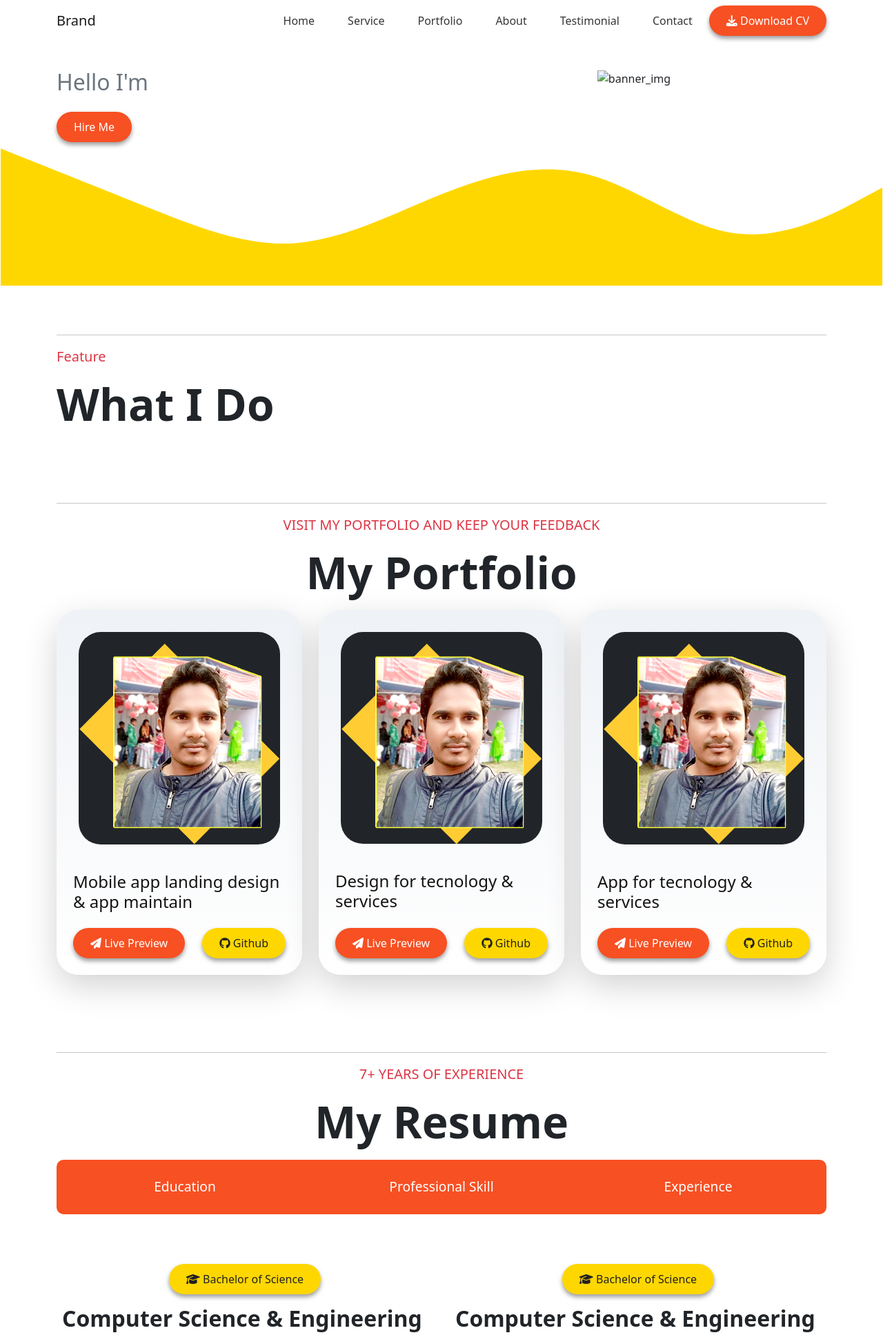
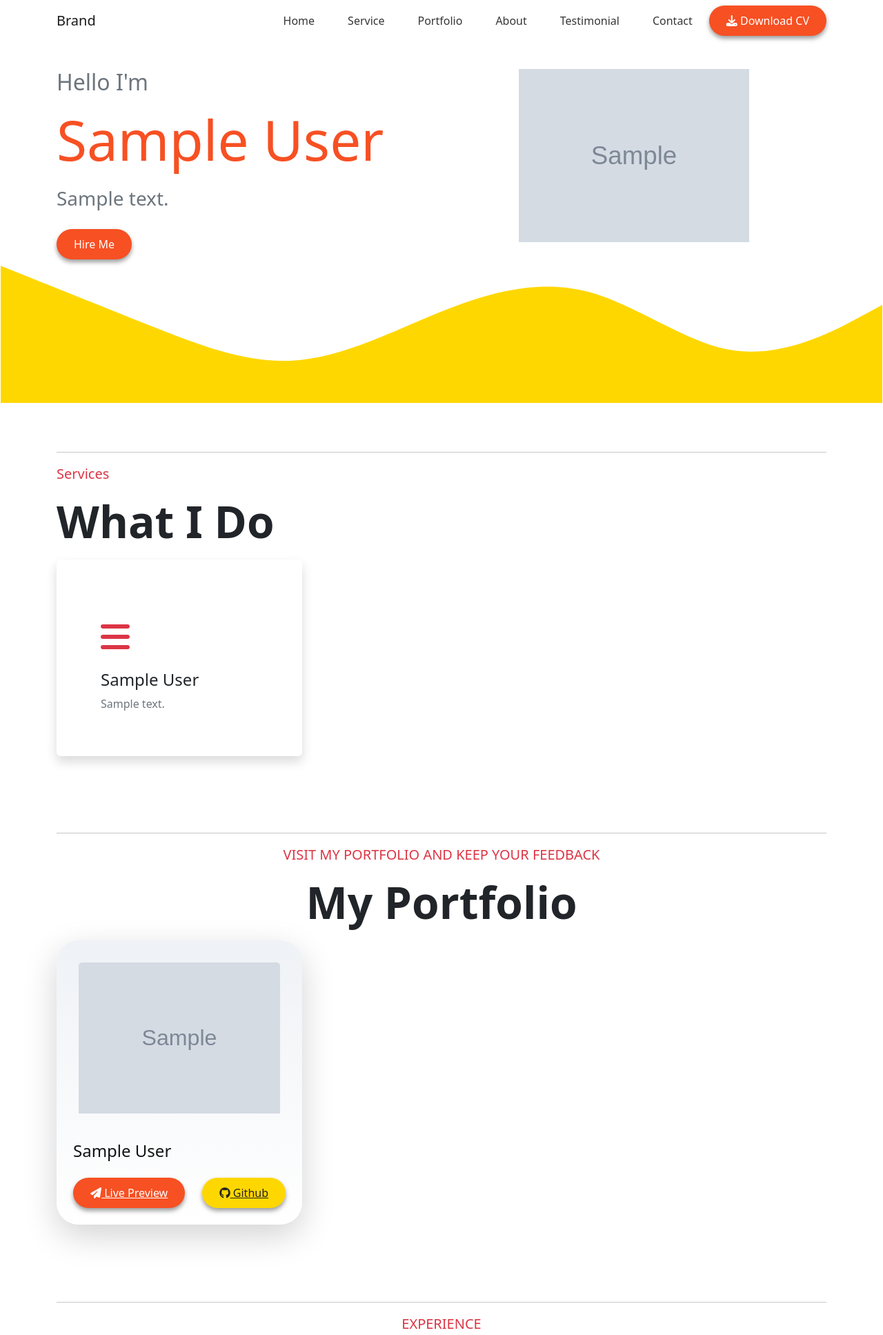
Before and after one commit to monir07/portfolio, a Django app: page / in a window 1280 px wide. Shown: the top 1935 px of the page at 69% size. Run offline with Django 4.2, Linux system fonts and the light colour scheme; tables that the repository leaves empty hold one stand-in row (values such as "Sample post"); grey boxes marked "Sample" are stand-in pictures; some libraries are stand-ins or nearby versions.

Commit message:
upto testmonial dynamic done.

```diff
--- a/requirements.txt
+++ b/requirements.txt
@@ -2,3 +2,8 @@ Django==4.1.1
 Pillow==9.2.0
 python-dotenv==0.21.0
 psycopg2-binary==2.9.3
+dj-database-url==2.2.0
+Brotli==1.1.0
+whitenoise==6.7.0
+gunicorn==22.0.0
+uvicorn==0.30.1
--- /dev/null
+++ b/resource.txt
@@ -0,0 +1,3 @@
+admin template:
+https://github.com/app-generator/django-atlantis-dark
+https://github.com/app-generator/django-adminlte
--- a/templates/components/educationCard.html
+++ b/templates/components/educationCard.html
@@ -5,16 +5,16 @@
             <button type="button" class="myBtn2">
                 <i class="fa fa-graduation-cap
                 "></i>
-                Bachelor of Science
+                {{ education.degree_name|title }}
               </button>
         </div>
         <div class="card-body p-0">
-            <p class="h2 fw-bold">Computer Science & Engineering</p>
-            <p class="h5 text-secondary">Northern University of Business and Technology.</p>
-            <span class="text-danger fs-6">2016-2020</span>
+            <p class="h2 fw-bold">{{ education.subject }}</p>
+            <p class="h5 text-secondary">{{ education.institute }}</p>
+            <span class="text-danger fs-6">{{ education.start_year }}-{{ education.passing_year }}</span>
 
             <p class="text-muted">
-                Lorem ipsum dolor, sit amet consectetur adipisicing elit. Totam, excepturi.
+                {{ education.short_brief|title }}
             </p>
         </div>
     </div>
--- a/templates/components/experienceCard.html
+++ b/templates/components/experienceCard.html
@@ -3,18 +3,18 @@
     <div class="card p-4 border-0 shadow-lg">
         <div class="d-flex  align-items-center">
             <div class="col-md-8">
-                <p class="h2 fw-bold">Khulna Shipyard Limited</p>
-                <p class="h6 text-secondary">Assistant Programmer (Django)</p>
-                <span class="text-danger fs-6">2016-Running</span>
+                <p class="h2 fw-bold">{{ experience.company_name }}</p>
+                <p class="h6 text-secondary">{{ experience.designation }}</p>
+                <span class="text-danger fs-6">{{ experience.join_year }}-{{ experience.resign_year }}</span>
             </div>
             <div class="card p-0 rounded-circle border-0 shadow-lg overflow-hidden">
-                <img src="{% static 'img/user_img.png' %}" class="card-img-top img-fluid" alt="...">
+                <img src="{{ experience.company_logo }}" class="card-img-top img-fluid" alt="...">
             </div>
         </div>
         <div class="card-body p-0">
             <hr>
             <p class="text-muted">
-                Lorem ipsum dolor, sit amet consectetur adipisicing elit. Totam, excepturi.
+                {{ experience.responsibility }}
             </p>
         </div>
     </div>
--- a/templates/components/nav.html
+++ b/templates/components/nav.html
@@ -7,7 +7,7 @@
     <div class="collapse navbar-collapse justify-content-end" id="navbarNav">
       <ul class="navbar-nav">
         <li class="nav-item">
-          <a class="nav-link mx-md-3 myNavLink" href="#"">Home</a>
+          <a class="nav-link mx-md-3 myNavLink" href="#">Home</a>
         </li>
         <li class="nav-item">
           <a class="nav-link mx-md-3 myNavLink" href="#serviceSection"> Service</a>
--- a/templates/components/portfolioCard.html
+++ b/templates/components/portfolioCard.html
@@ -1,69 +1,23 @@
 {% load static %}
-<div class="row row-cols-1 row-cols-md-3 g-4">
 <div class="col">
   <div class="card shadow-lg p-2 rounded-5 border-0 portfolioCard" data-aos="fade-right">
     <div class="card m-4 rounded-5 border-0 bg-dark">
-          <img src="{% static 'img/user_img.png' %}" class="card-img-top img-fluid portfolioImg" alt="...">
+      <img src="{{ portfolio.project_img }}" class="card-img-top img-fluid portfolioImg" alt="...">
     </div>
     <div class="card-body">
       <a href="#portfoli_link" class="portfoliLink">
-            <h4 class="card-title">Mobile app landing design & app maintain</h5>
+        <h4 class="card-title">{{ portfolio.project_name }}</h5>
       </a>
       <div class="d-flex justify-content-between mt-4">
-            <button type="button" class="myBtn">
+        <a href="{{ portfolio.preview_link }}" class="myBtn">
           <i class="fa fa-paper-plane"></i>
           Live Preview
-            </button>
-            <button type="button" class="myBtn2">
+        </a>
+        <a href="{{ portfolio.github_link }}" class="myBtn2">
           <i class="fa fa-github"></i>
           Github
-            </button>
+        </a>
       </div>
     </div>
   </div>
 </div>
-    <div class="col">
-      <div class="card shadow-lg p-2 rounded-5 border-0 portfolioCard" data-aos="zoom-in-down">
-        <div class="card m-4 rounded-5 border-0 bg-dark">
-          <img src="{% static 'img/user_img.png' %}" class="card-img-top img-fluid portfolioImg" alt="...">
-        </div>
-        <div class="card-body">
-          <a href="#portfoli_link" class="portfoliLink">
-            <h4 class="card-title">Design for tecnology & services</h5>
-          </a>
-          <div class="d-flex justify-content-between mt-4">
-            <button type="button" class="myBtn">
-              <i class="fa fa-paper-plane"></i>
-              Live Preview
-            </button>
-            <button type="button" class="myBtn2">
-              <i class="fa fa-github"></i>
-              Github
-            </button>
-          </div>
-        </div>
-      </div>
-    </div>
-    <div class="col">
-      <div class="card shadow-lg p-2 rounded-5 border-0 portfolioCard" data-aos="fade-left">
-        <div class="card m-4 rounded-5 border-0 bg-dark">
-          <img src="{% static 'img/user_img.png' %}" class="card-img-top img-fluid portfolioImg" alt="...">
-        </div>
-        <div class="card-body">
-          <a href="#portfoli_link" class="portfoliLink">
-            <h4 class="card-title">App for tecnology & services</h5>
-          </a>
-          <div class="d-flex justify-content-between mt-4">
-            <button type="button" class="myBtn">
-              <i class="fa fa-paper-plane"></i>
-              Live Preview
-            </button>
-            <button type="button" class="myBtn2">
-              <i class="fa fa-github"></i>
-              Github
-            </button>
-          </div>
-        </div>
-      </div>
-    </div>
-  </div>
--- a/templates/components/skill.html
+++ b/templates/components/skill.html
@@ -2,11 +2,11 @@
 <div class="col">
     <div class="card shadow p-2 border-0">
         <div class="card m-2 rounded-circle border-0 shadow-lg overflow-hidden">
-            <img src="{% static 'img/user_img.png' %}" class="card-img-top img-fluid" alt="...">
+            <img src="{{ skill.skill_logo }}" class="card-img-top img-fluid" alt="...">
         </div>
         <div class="card-body p-0 text-center">
             <hr>
-            <h4 class="card-title">Python</h5>
+            <h4 class="card-title">{{ skill.skill_name|title }}</h5>
         </div>
     </div>
 </div>
--- a/templates/components/testimonialCard.html
+++ b/templates/components/testimonialCard.html
@@ -6,9 +6,9 @@
                 <img src="{% static 'img/user_img.png' %}" class="card-img-top img-fluid portfolioImg" alt="...">
             </div>
             <div class="card-body">
-                <span class="text-danger fs-6">Rainbow-Themes</span>
-                <p class="h2 fw-bold">Nevine Acotanza</p>
-                <p class="h6 text-secondary">Chief Operating Officer</p>
+                <span class="text-danger fs-6">{{ feedback.company_name|title }}</span>
+                <p class="h2 fw-bold">{{ feedback.client_name }}</p>
+                <p class="h6 text-secondary">{{ feedback.designation }}</p>
             </div>
         </div>
     </div>
@@ -16,19 +16,19 @@
         <div class="card shadow-lg p-2 rounded-3 border-0">
             <div class="d-flex p-3 align-items-center">
                 <div class="col-md-8">
-                    <p class="h3 fw-bold">Android App Development</p>
-                    <p class="h6 text-secondary">via Upwork</p>
-                    <p class="h6 text-secondary">Mar 4, 2015 - Aug 30, 2021</p>
+                    <p class="h3 fw-bold">{{ feedback.job_title }}</p>
+                    <p class="h6 text-secondary">via {{ feedback.market_place }}</p>
+                    <p class="h6 text-secondary">{{ feedback.contract_start }} - {{ feedback.contract_end }}</p>
                 </div>
                 <div class="">
                     <span class="d-block">Rating</span>
-                    <span class="badge bg-success">4.5 out of 5</span>
+                    <span class="badge bg-success">{{ feedback.rating }} out of 5</span>
                 </div>
             </div>
             <div class="card-body">
                 <hr>
                 <p class="text-muted fs-5">
-                    Lorem ipsum dolor sit amet consectetur adipisicing elit. Officia, animi esse. Ipsa consequuntur ea voluptate animi explicabo necessitatibus sequi a molestiae nulla cumque sunt magni quasi iure, mollitia adipisci sit.
+                    {{ feedback.feedback }}
                 </p>
             </div>
         </div>
--- a/templates/home/index.html
+++ b/templates/home/index.html
@@ -13,7 +13,7 @@
         <!-- Favicon -->
         <link rel="shortcut icon" type="image/x-icon" href="{% static '' %}"/>
         <!--Title-->
-        <title>{% block title %}{{ user.first_name }} {% endblock %}|PortFolio</title>
+        <title>{% block title %}{{ user.first_name }}{% endblock %}|PortFolio</title>
         <!--Stylesheet-->
         {% block stylesheet %}
             {% include 'home/css.html' %}
@@ -49,7 +49,7 @@
         {% comment %} Feature Section {% endcomment %}
         <section id="serviceSection" class="py-5 container">
             <hr>
-            <span class="text-danger text-left fs-5">Feature</span>
+            <span class="text-danger text-left fs-5">Services</span>
             <p class="h1 myh1 fw-bold text-left text-dark my-3">What I Do</p>
             <div class="row row-cols-1 row-cols-md-3 g-4">
                 {% for feature in user.my_service.all %}
@@ -65,46 +65,48 @@
                 <span class="text-danger text-left fs-5">VISIT MY PORTFOLIO AND KEEP YOUR FEEDBACK</span>
                 <p class="h1 myh1 fw-bold text-left text-dark my-3">My Portfolio</p>
             </div>
-            {% include 'components/portfolioCard.html' %}
+            <div class="row row-cols-1 row-cols-md-3 g-4">
+                {% for portfolio in user.my_portfolio.all %}
+                    {% include 'components/portfolioCard.html' %}
+                {% endfor %}
+            </div>
         </section>
         {% comment %} resume section {% endcomment %}
         <section id="aboutSection" class="py-5 container">
             <hr>
             <div class="text-center">
-                <span class="text-danger text-left fs-5">7+ YEARS OF EXPERIENCE</span>
+                <span class="text-danger text-left fs-5">EXPERIENCE</span>
                 <p class="h1 myh1 fw-bold text-left text-dark my-3">My Resume</p>
             </div>
             <div class="d-md-flex">
                 <div class="col-md-4">
-                    <button class="toggleBtn educationBtn" onclick=resumeFilter('educationSection')>Education</button>
+                    <button class="toggleBtn educationBtn" onclick="resumeFilter('educationSection')">Education</button>
                 </div>
                 <div class="col-md-4">
-                    <button class="toggleBtn" onclick=resumeFilter('skillSection')>Professional Skill</button>
+                    <button class="toggleBtn" onclick="resumeFilter('skillSection')">Professional Skill</button>
                 </div>
                 <div class="col-md-4">
-                    <button class="toggleBtn experienceBtn" onclick=resumeFilter('experienceSection')>Experience</button>
+                    <button class="toggleBtn experienceBtn" onclick="resumeFilter('experienceSection')">Experience</button>
                 </div>
             </div>
             {% comment %} professional skill {% endcomment %}
             <div class="row row-cols-1 row-cols-md-5 g-4 my-4 skillSection d-none" >
-                {% include 'components/skill.html' %}
-                {% include 'components/skill.html' %}
-                {% include 'components/skill.html' %}
-                {% include 'components/skill.html' %}
-                {% include 'components/skill.html' %}
+                {% for skill in user.my_skill.all %}
+                    {% include 'components/skill.html' %}
+                {% endfor %}
+
             </div>
             {% comment %} education background {% endcomment %}
             <div class="row row-cols-1 row-cols-md-2 g-4 my-4 educationSection">
-                {% include 'components/educationCard.html' %}
-                {% include 'components/educationCard.html' %}
-                {% include 'components/educationCard.html' %}
-                {% include 'components/educationCard.html' %}
+                {% for education in user.my_education.all %}
+                    {% include 'components/educationCard.html' %}
+                {% endfor %}
             </div>
             {% comment %} Job Experince  {% endcomment %}
             <div class="row row-cols-1 row-cols-md-2 g-4 my-4 experienceSection d-none">
-                {% include 'components/experienceCard.html' %}
-                {% include 'components/experienceCard.html' %}
-                {% include 'components/experienceCard.html' %}
+                {% for experience in user.my_experience.all %}
+                    {% include 'components/experienceCard.html' %}
+                {% endfor %}
             </div>
         </section>
         {% comment %} Testimonials Section {% endcomment %}
@@ -115,9 +117,9 @@
                 <p class="h1 myh1 fw-bold text-left text-dark my-3">Testimonial</p>
             </div>
             <div class="single-item">
-                {% include 'components/testimonialCard.html' %}
-                {% include 'components/testimonialCard.html' %}
-                {% include 'components/testimonialCard.html' %}
+                {% for feedback in user.my_feedback.all %}
+                    {% include 'components/testimonialCard.html' %}
+                {% endfor %}
             </div>
         </section>
         {% comment %} Contact With me Section {% endcomment %}
--- a/userinfo/views.py
+++ b/userinfo/views.py
@@ -1,8 +1,9 @@
-from django.shortcuts import render
+from django.shortcuts import render, get_object_or_404
 from django.contrib.auth.mixins import LoginRequiredMixin, PermissionRequiredMixin
 from django.contrib.messages.views import SuccessMessageMixin
 from django.views import View
-
+from django.contrib.auth import get_user_model
+User = get_user_model()
 
 # Create your views here.
 class CustomPermissionMixin(PermissionRequiredMixin):
@@ -33,7 +34,7 @@ class HomeView(View):
     template_name = 'home/index.html'
 
     def get(self, request, *args, **kwargs):
-        user = request.user
+        user = get_object_or_404(User, pk='1')
         context = {
             'user': user,
         }
```
Also changed, not shown: portfolio/settings.py (+18 -0 lines), README.md. Lines whose indentation alone changed are shown as unchanged.
